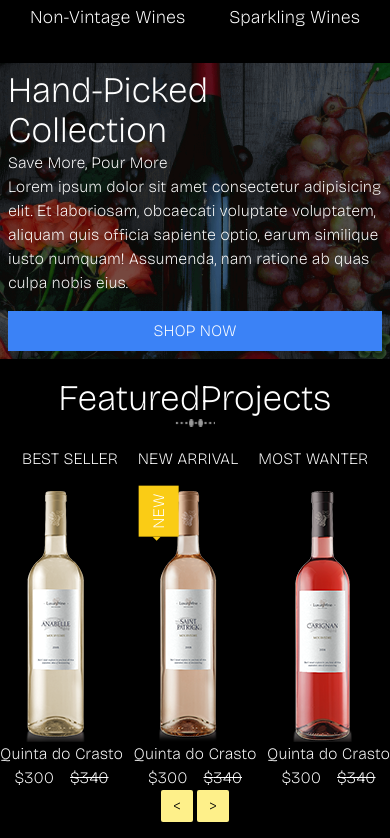
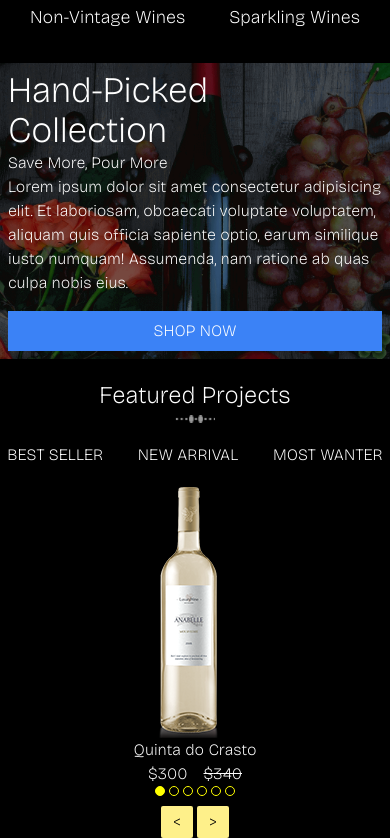
Before and after one commit to Marin303/wine_shop_react, a React (Create React App) app: page / in a window 390 px wide. Shown: the part 1791-2629 px from the top of the page. Built offline with nearby package versions, Linux system fonts and the light colour scheme.

Commit message:
dot for tracking state of  current slide

```diff
--- a/src/Components/Products.jsx
+++ b/src/Components/Products.jsx
@@ -8,7 +8,7 @@ import product6 from "../Images/featured/pro-6.png";
 
 const Products = ({ currentSlide, screenWidth }) => {
   const isDesktop = screenWidth > 800;
-
+  const isMobile = screenWidth < 400;
   const products = [
     {
       image: product1,
@@ -72,6 +72,10 @@ const Products = ({ currentSlide, screenWidth }) => {
     ));
   };
 
+  if (isMobile) {
+    return renderProducts(currentSlide, currentSlide + 1);
+  }
+
   return (
     <>
       {isDesktop
--- a/src/Pages/FeaturedProjects.jsx
+++ b/src/Pages/FeaturedProjects.jsx
@@ -1,6 +1,7 @@
 import React, { useEffect, useState } from "react";
 import icon from "../Images/icons/Icon-sep.png";
 import Products from "../Components/Products";
+import { renderDots } from "../Utility/Dot";
 
 const FeaturedProjects = () => {
   const [currentSlide, setCurrentSlide] = useState(0);
@@ -9,6 +10,7 @@ const FeaturedProjects = () => {
   useEffect(() => {
     const handleResize = () => {
       setScreenWidth(window.innerWidth);
+      setCurrentSlide(0);
     };
     window.addEventListener("resize", handleResize);
     return () => {
@@ -17,43 +19,80 @@ const FeaturedProjects = () => {
   }, []);
 
   const smallerScreen = screenWidth <= 800;
+  const mobileVersion = screenWidth < 400;
 
   const nextSlide = () => {
-    if (smallerScreen && currentSlide < 1) {
-      setCurrentSlide(currentSlide + 1);
+    switch (true) {
+      case mobileVersion && currentSlide < 5:
+        setCurrentSlide(currentSlide + 1);
+        break;
+      case mobileVersion && currentSlide >= 5:
+        setCurrentSlide(0);
+        break;
+      case smallerScreen && currentSlide < 1:
+        setCurrentSlide(currentSlide + 1);
+        break;
+      case smallerScreen && currentSlide >= 1:
+        setCurrentSlide(0);
+        break;
+      default:
+        break;
     }
   };
 
   const prevSlide = () => {
-    if (smallerScreen && currentSlide > 0) {
-      setCurrentSlide(currentSlide - 1);
+    switch (true) {
+      case mobileVersion && currentSlide > 0:
+        setCurrentSlide(currentSlide - 1);
+        break;
+      case mobileVersion && currentSlide <= 0:
+        setCurrentSlide(5);
+        break;
+      case smallerScreen && currentSlide > 0:
+        setCurrentSlide(currentSlide - 1);
+        break;
+      case smallerScreen && currentSlide <= 0:
+        setCurrentSlide(1);
+        break;
+      default:
+        break;
     }
   };
 
   return (
     <>
       <div className="flex flex-col items-center mt-5">
-        <h2 className="text-4xl">FeaturedProjects</h2>
+        <h2 className="md:text-4xl text-2xl break-words text-center mb-1">
+          Featured Projects
+        </h2>
         <img src={icon} alt="" className="w-10 h-2" />
       </div>
-      <div className="flex justify-center mt-5 gap-5">
+      <div className="flex md:justify-center justify-around mt-5 gap-5 flex-wrap">
         <p className="featured">BEST SELLER</p>
         <p className="featured">NEW ARRIVAL</p>
         <p className="featured">MOST WANTER</p>
       </div>
 
-      <div className="flex justify-between mt-5">
-        <Products currentSlide={currentSlide} screenWidth={screenWidth} />
+      <div className="product-wrapper flex justify-around mt-5 relative">
+        <Products
+         currentSlide={currentSlide}
+         screenWidth={screenWidth}
+        />
+        {mobileVersion
+          ? renderDots(6, currentSlide)
+          : smallerScreen
+          ? renderDots(2, currentSlide)
+          : null}
       </div>
-      <div className="flex gap-1 justify-center">
+      <div className="flex gap-1 justify-center mt-5">
         <button
-          className="bg-yellow-200 w-8 h-8 text-black font-semibold rounded-sm"
+          className="bg-yellow-200 w-8 h-8 text-black font-semibold rounded-sm hidden-tablet"
           onClick={prevSlide}
         >
           {"\u003C"}
         </button>
         <button
-          className="bg-yellow-200 w-8 h-8 text-black font-semibold rounded-sm"
+          className="bg-yellow-200 w-8 h-8 text-black font-semibold rounded-sm hidden-tablet "
           onClick={nextSlide}
         >
           {"\u003E"}
--- /dev/null
+++ b/src/Utility/Dot.jsx
@@ -0,0 +1,14 @@
+export const renderDots = (numberOfDots, activeDot) => {
+    return (
+      <div
+        className="dots-container flex justify-center align-center gap-1 absolute bottom-[-10px] w-100"
+      >
+        {Array.from({ length: numberOfDots }).map((_, index) => (
+          <div
+            key={index}
+            className={`dot ${index === activeDot ? 'active' : ''}`}
+          ></div>
+        ))}
+      </div>
+    );
+  };
--- a/src/index.css
+++ b/src/index.css
@@ -139,7 +139,7 @@ button .fa-bars {
   transform: scaleX(0);
 }
 
-/* Vertical lines (Left & Right) using children divs */
+
 .lineeffect>div::before,
 .lineeffect>div::after {
   content: "";
@@ -184,3 +184,24 @@ button .fa-bars {
   left: -6px;
   border-top: 4px solid #facc15;
 }
+
+.dot {
+  width: 10px;
+  height: 10px;
+  border-radius: 50%;
+  border: 1px solid yellow;
+  background-color: transparent;
+}
+
+.dot.active {
+  background-color: yellow;
+}
+
+.hidden-tablet{
+  display: block;
+}
+@media (min-width: 800px) {
+  .hidden-tablet {
+    display: none;
+  }
+}
```
Also changed, not shown: src/App.css (line endings or trailing spaces).
